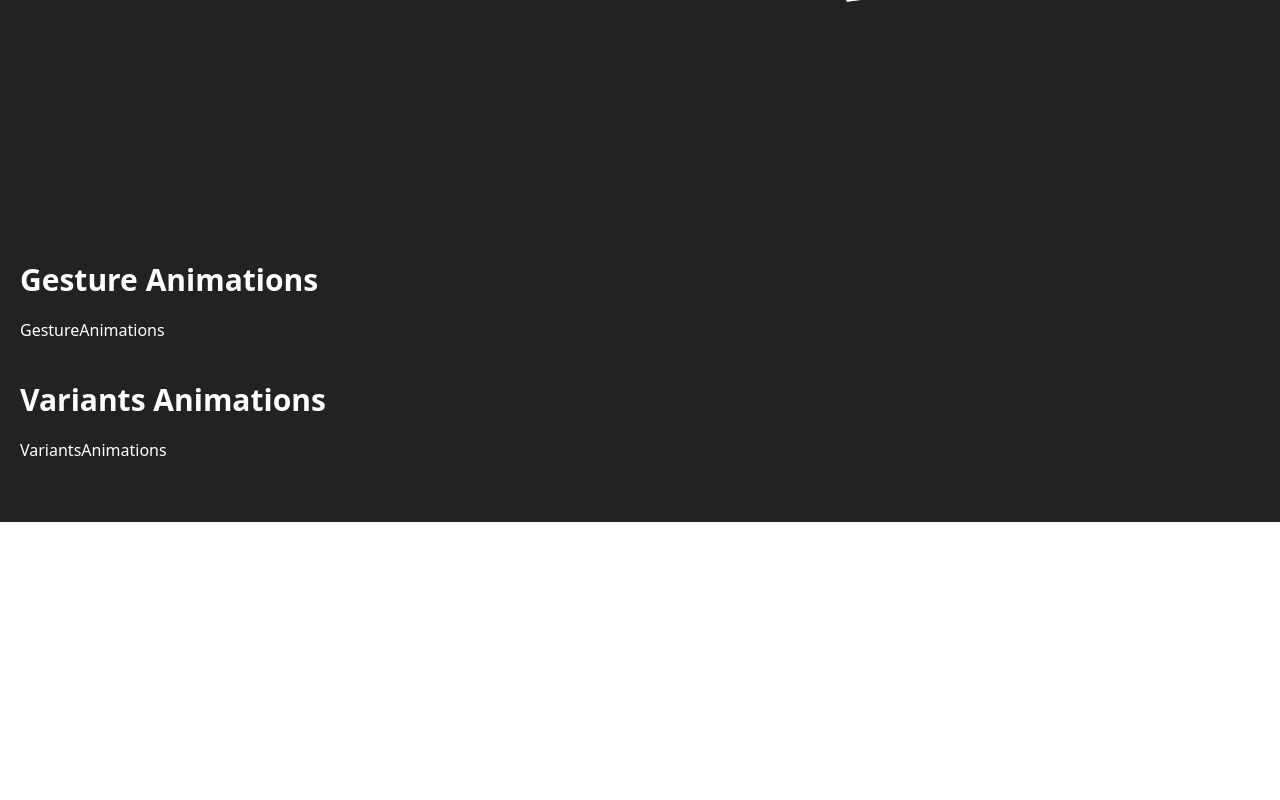
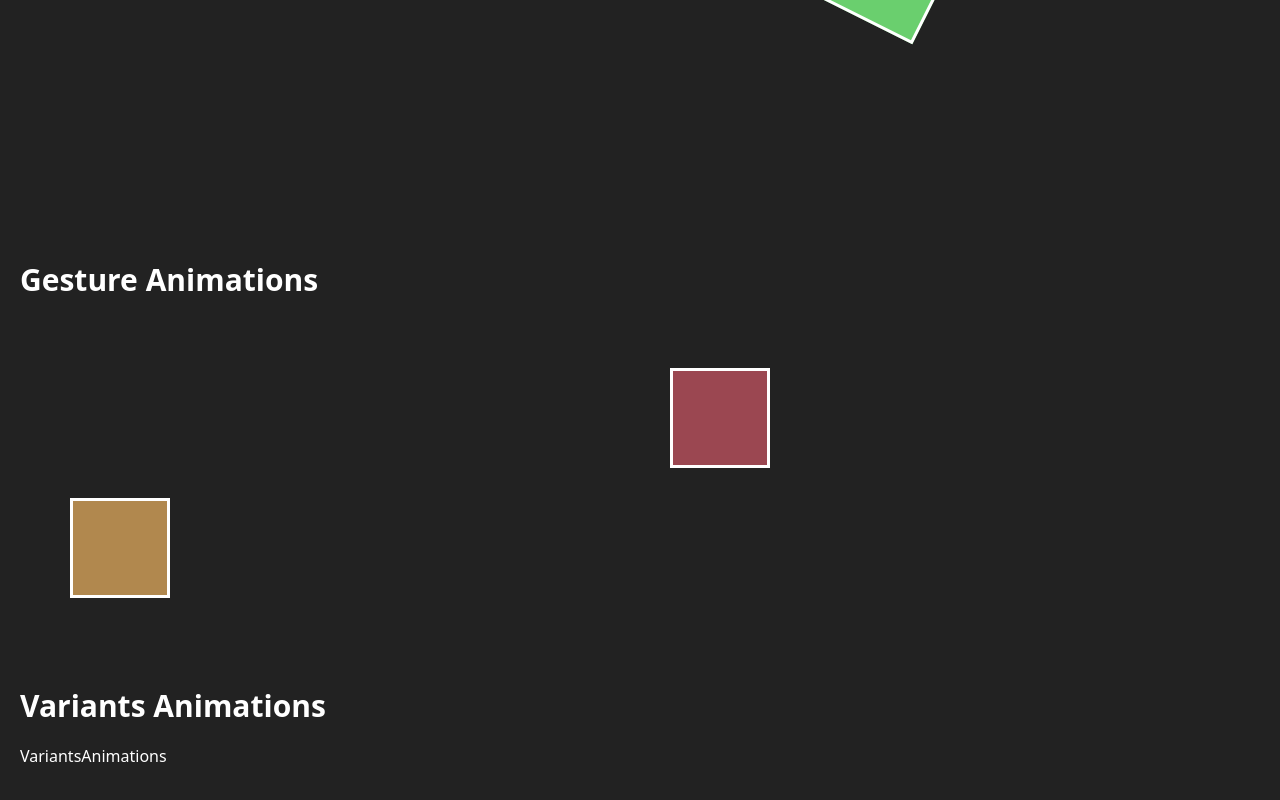
Before and after one commit to abdulrahmans0414/MotionCraft, a React (Vite) app: page / in a window 1280 px wide. Shown: the part 854-1654 px from the top of the page. Before the commit the page ends 1376 px from the top, so only its background shows below. Built offline with nearby package versions, Linux system fonts and the light colour scheme.

Commit message:
update GestureAnimations component with inline styles

```diff
--- a/src/components/Animations/GestureAnimations.jsx
+++ b/src/components/Animations/GestureAnimations.jsx
@@ -1,7 +1,38 @@
 import React from "react";
+import { motion } from "framer-motion";
+function GestureAnimations() {
+    return (
+        <div style={{ padding: "20px", textAlign: "center" }}>
+            {/* Hover Animation */}
+            <motion.div
+                style={{
+                    width: "100px",
+                    height: "100px",
+                    backgroundColor: "rgb(155, 71, 81)",
+                    border: "3px solid #fff",
+                    margin: "30px",
+                }}
+                initial={{ x: 600, y: 0 }}
+                whileHover={{ backgroundColor: "rgba(82, 17, 40, 0.67)" }}
+                whileTap={{ scale: 0.9 }}
+            ></motion.div>
 
-function GestureAnimations() {
-    return <div>GestureAnimations</div>;
+            {/* Drag Animation */}
+            <motion.div
+                style={{
+                    width: "100px",
+                    height: "100px",
+                    backgroundColor: "rgb(177, 136, 78)",
+                    border: "3px solid #fff",
+                    margin: "30px",
+                }}
+                drag
+                whileDrag={{ scale: 1.5 }}
+                dragConstraints={{ left: 0, right: 1200, top: 0, bottom: 500 }}
+                dragDirectionLock
+            ></motion.div>
+        </div>
+    )
 }
 
 export default GestureAnimations;
```
